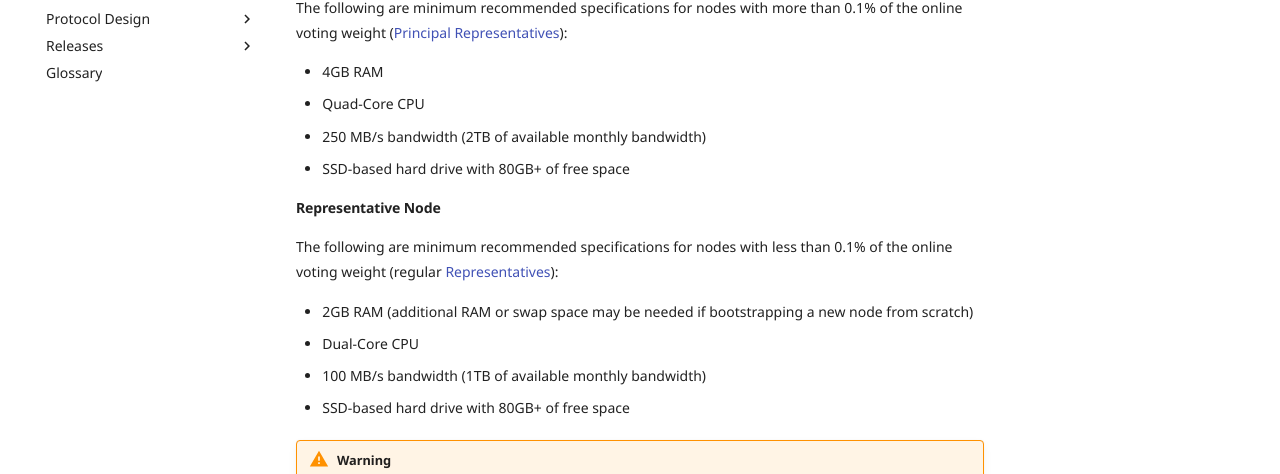
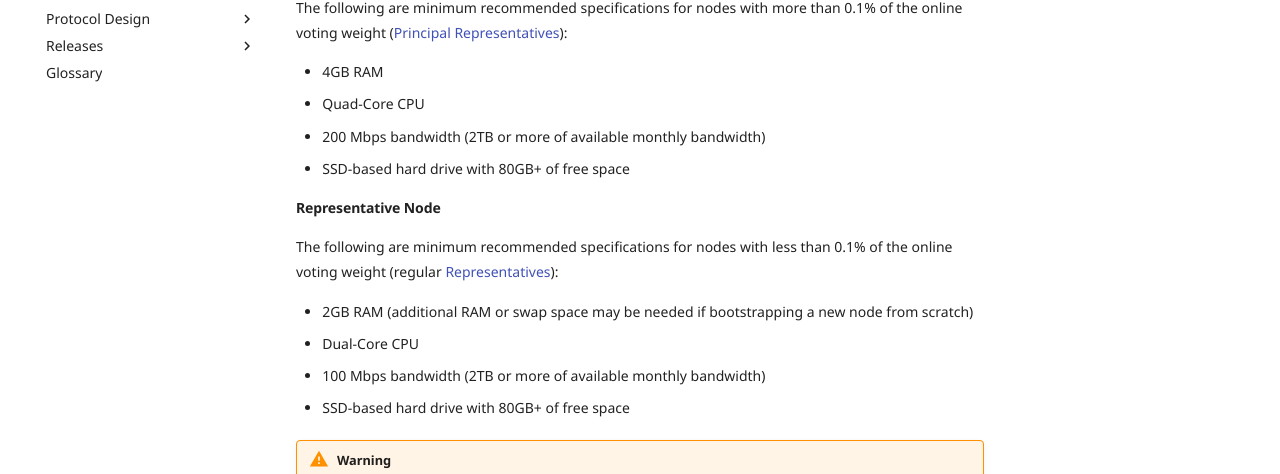
Before and after one commit to nanocurrency/nano-docs, an MkDocs documentation site: the page built from docs/snippets/hardware-recommendations.md, in a window 1280 px wide and 1143 px high. Shown: the part 254-728 px from the top of the window. Built offline with MkDocs 1.6.1 and Material for MkDocs 9.7.7, drawn with Linux system fonts in a browser that asks for light colours; comment, search, counter and statistics services are not loaded.

Commit message:
Update bandwidth reqs (#296)

```diff
--- a/docs/snippets/hardware-recommendations.md
+++ b/docs/snippets/hardware-recommendations.md
@@ -5,7 +5,7 @@ The following are minimum recommended specifications for nodes with more than 0.
 
 * 4GB RAM
 * Quad-Core CPU
-* 250 MB/s bandwidth (2TB of available monthly bandwidth)
+* 200 Mbps bandwidth (2TB or more of available monthly bandwidth)
 * SSD-based hard drive with 80GB+ of free space
 
 #### Representative Node
@@ -13,7 +13,7 @@ The following are minimum recommended specifications for nodes with less than 0.
 
 * 2GB RAM (additional RAM or swap space may be needed if bootstrapping a new node from scratch)
 * Dual-Core CPU
-* 100 MB/s bandwidth (1TB of available monthly bandwidth)
+* 100 Mbps bandwidth (2TB or more of available monthly bandwidth)
 * SSD-based hard drive with 80GB+ of free space
 
 !!! warning
```
